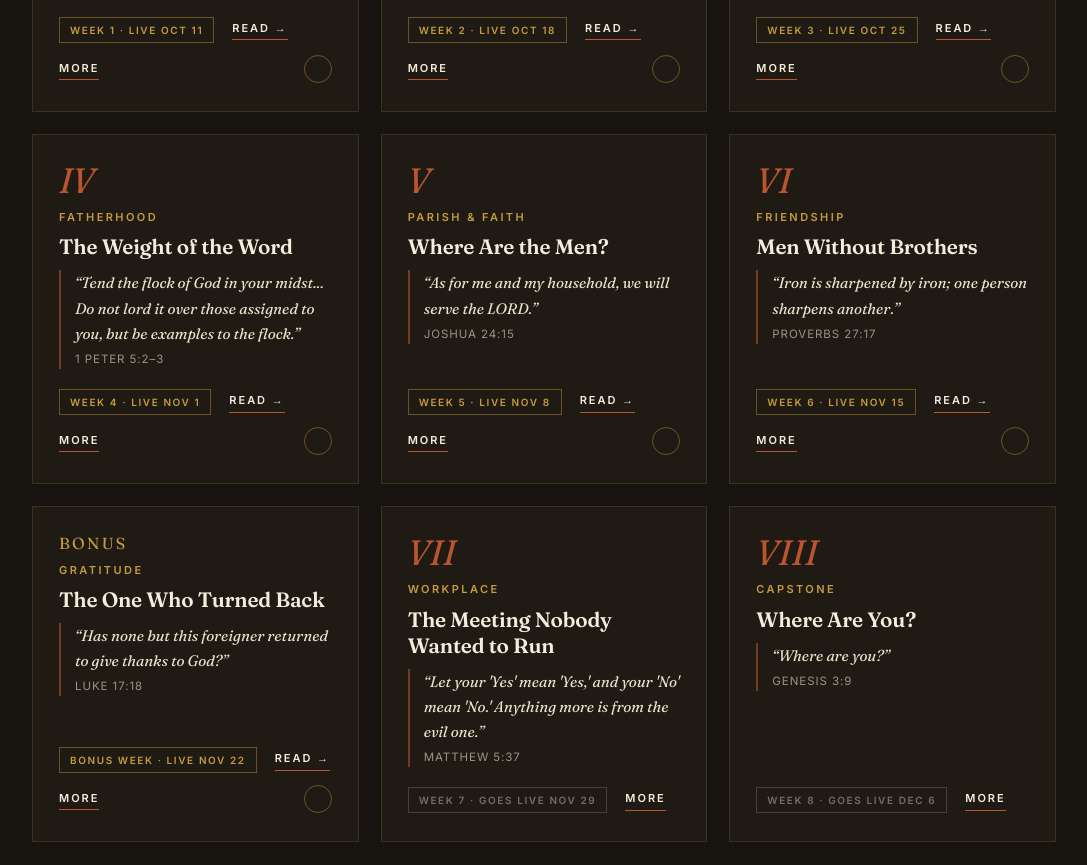
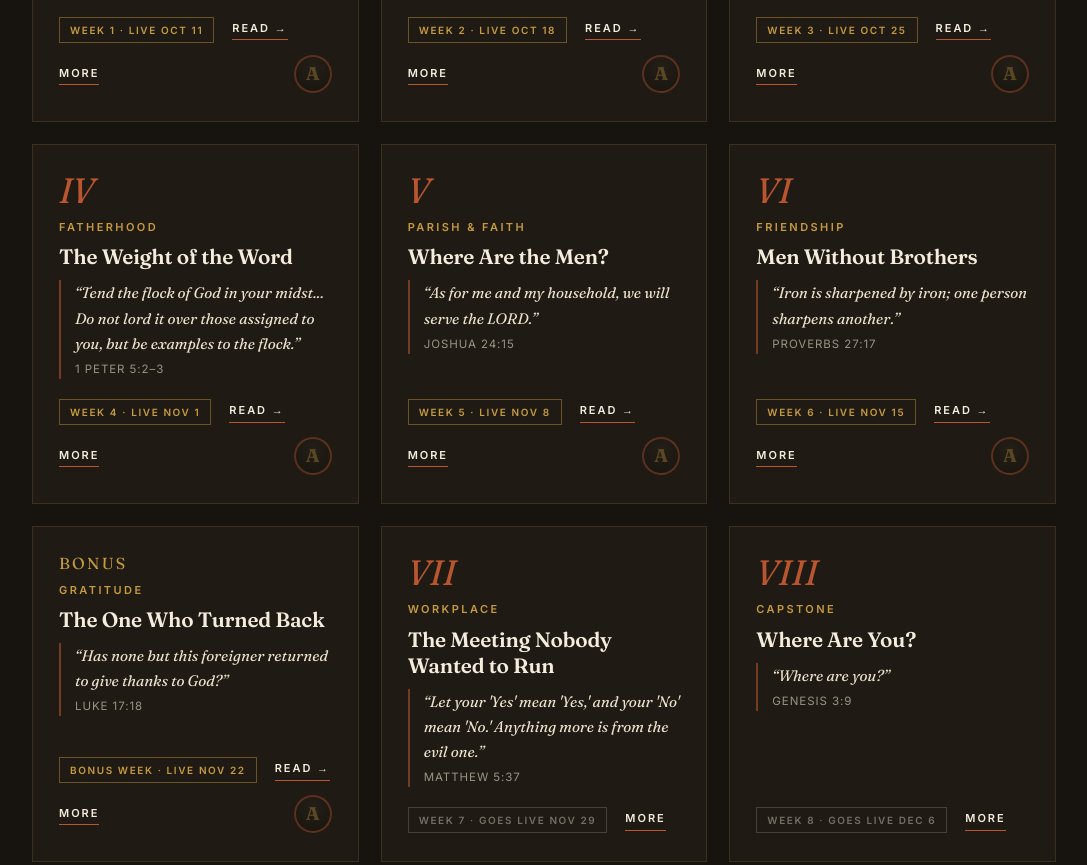
Before and after one commit to opnhomes/WhereWasAdam, a plain HTML site: page series.html in a window 1280 px wide. Shown: the part 909-1774 px from the top of the page, without its empty margins (96-1183 px from the left). Drawn offline with Linux system fonts and the light colour scheme.

Commit message:
Add files via upload

```diff
--- a/series.html
+++ b/series.html
@@ -51,37 +51,37 @@
   <div class="num">I</div><div class="tag">Identity</div><h3>The Question We Need to be Asking</h3>
   <div class="verse-s">&ldquo;God created mankind in his image; in the image of God he created them; male and female he created them.&rdquo;<cite>Genesis 1:27</cite></div>
   <p class="desc">Who are we — really? Not who society says we're supposed to be. Not the roles we fill or the titles we carry. The question of identity is the first question, and it doesn't go away until it's answered. This reflection goes to the root: who God made us to be, and what it looks like to live from that truth.</p>
-  <div class="actions"><span class="badge live">Week 1 · Live Oct 11</span><a class="linkbtn" href="reflection-1.html">Read &rarr;</a><button type="button" class="linkbtn" data-toggle>More</button><button type="button" class="readmark" aria-label="Mark as read" title="Mark as read">&#10003;</button></div>
+  <div class="actions"><span class="badge live">Week 1 · Live Oct 11</span><a class="linkbtn" href="reflection-1.html">Read &rarr;</a><button type="button" class="linkbtn" data-toggle>More</button><button type="button" class="readmark" aria-label="Mark as read" title="Mark as read">A</button></div>
 </article><article class="card entry reveal" data-id="2" data-live="1" data-cat="live|self">
   <div class="num">II</div><div class="tag">Interior Life</div><h3>The War Is Inside</h3>
   <div class="verse-s">&ldquo;With all vigilance guard your heart, for in it are the sources of life.&rdquo;<cite>Proverbs 4:23</cite></div>
   <p class="desc">Every gap we leave in our marriages, our fatherhood, our friendships — it starts somewhere inside us. Fear. Pride. Comfort. Lust. This reflection goes to the root before anywhere else: the interior life of a man who wants to show up but keeps going silent. Where the real battle is. How to fight it.</p>
-  <div class="actions"><span class="badge live">Week 2 · Live Oct 18</span><a class="linkbtn" href="reflection-2.html">Read &rarr;</a><button type="button" class="linkbtn" data-toggle>More</button><button type="button" class="readmark" aria-label="Mark as read" title="Mark as read">&#10003;</button></div>
+  <div class="actions"><span class="badge live">Week 2 · Live Oct 18</span><a class="linkbtn" href="reflection-2.html">Read &rarr;</a><button type="button" class="linkbtn" data-toggle>More</button><button type="button" class="readmark" aria-label="Mark as read" title="Mark as read">A</button></div>
 </article><article class="card entry reveal" data-id="3" data-live="1" data-cat="live|home">
   <div class="num">III</div><div class="tag">Marriage</div><h3>Loving Sacrificially</h3>
   <div class="verse-s">&ldquo;Husbands, love your wives, even as Christ loved the church and handed himself over for her.&rdquo;<cite>Ephesians 5:25</cite></div>
   <p class="desc">We married her to love her — fully, sacrificially, the way Christ loves the Church. That calling didn't expire at the reception. This reflection is about what it looks like to show up for our wives in a way that costs us something, drawing on Tobit, Ephesians, and St. John Paul II's Theology of the Body. For unmarried men, it's about growing in understanding of this sacrament.</p>
-  <div class="actions"><span class="badge live">Week 3 · Live Oct 25</span><a class="linkbtn" href="reflection-3.html">Read &rarr;</a><button type="button" class="linkbtn" data-toggle>More</button><button type="button" class="readmark" aria-label="Mark as read" title="Mark as read">&#10003;</button></div>
+  <div class="actions"><span class="badge live">Week 3 · Live Oct 25</span><a class="linkbtn" href="reflection-3.html">Read &rarr;</a><button type="button" class="linkbtn" data-toggle>More</button><button type="button" class="readmark" aria-label="Mark as read" title="Mark as read">A</button></div>
 </article><article class="card entry reveal" data-id="4" data-live="1" data-cat="live|home">
   <div class="num">IV</div><div class="tag">Fatherhood</div><h3>The Weight of the Word</h3>
   <div class="verse-s">&ldquo;Tend the flock of God in your midst... Do not lord it over those assigned to you, but be examples to the flock.&rdquo;<cite>1 Peter 5:2–3</cite></div>
   <p class="desc">There is no word in the human language more loaded with expectation than <em>father</em>. It carries everything — protection, presence, blessing, legacy. And for too many of us, shame. Because somewhere between the man we intended to be and the man we became, a gap opened up. And our children are living in it.</p>
-  <div class="actions"><span class="badge live">Week 4 · Live Nov 1</span><a class="linkbtn" href="reflection-4.html">Read &rarr;</a><button type="button" class="linkbtn" data-toggle>More</button><button type="button" class="readmark" aria-label="Mark as read" title="Mark as read">&#10003;</button></div>
+  <div class="actions"><span class="badge live">Week 4 · Live Nov 1</span><a class="linkbtn" href="reflection-4.html">Read &rarr;</a><button type="button" class="linkbtn" data-toggle>More</button><button type="button" class="readmark" aria-label="Mark as read" title="Mark as read">A</button></div>
 </article><article class="card entry reveal" data-id="5" data-live="1" data-cat="live|community">
   <div class="num">V</div><div class="tag">Parish & Faith</div><h3>Where Are the Men?</h3>
   <div class="verse-s">&ldquo;As for me and my household, we will serve the LORD.&rdquo;<cite>Joshua 24:15</cite></div>
   <p class="desc">So much of the spiritual weight of our families is carried by the women in our lives, while many of us stay quiet, distracted, or on the sidelines. Faith was never meant to be carried alone. This reflection is about what it looks like for us to lead from our knees.</p>
-  <div class="actions"><span class="badge live">Week 5 · Live Nov 8</span><a class="linkbtn" href="reflection-5.html">Read &rarr;</a><button type="button" class="linkbtn" data-toggle>More</button><button type="button" class="readmark" aria-label="Mark as read" title="Mark as read">&#10003;</button></div>
+  <div class="actions"><span class="badge live">Week 5 · Live Nov 8</span><a class="linkbtn" href="reflection-5.html">Read &rarr;</a><button type="button" class="linkbtn" data-toggle>More</button><button type="button" class="readmark" aria-label="Mark as read" title="Mark as read">A</button></div>
 </article><article class="card entry reveal" data-id="6" data-live="1" data-cat="live|community">
   <div class="num">VI</div><div class="tag">Friendship</div><h3>Men Without Brothers</h3>
   <div class="verse-s">&ldquo;Iron is sharpened by iron; one person sharpens another.&rdquo;<cite>Proverbs 27:17</cite></div>
   <p class="desc">The loneliness epidemic among men is real. We let friendships thin out, and we call it busy. We lose the men who would have told us the truth. This reflection is about what it takes to build — or rebuild — the kind of friendship that can bear weight.</p>
-  <div class="actions"><span class="badge live">Week 6 · Live Nov 15</span><a class="linkbtn" href="reflection-6.html">Read &rarr;</a><button type="button" class="linkbtn" data-toggle>More</button><button type="button" class="readmark" aria-label="Mark as read" title="Mark as read">&#10003;</button></div>
+  <div class="actions"><span class="badge live">Week 6 · Live Nov 15</span><a class="linkbtn" href="reflection-6.html">Read &rarr;</a><button type="button" class="linkbtn" data-toggle>More</button><button type="button" class="readmark" aria-label="Mark as read" title="Mark as read">A</button></div>
 </article><article class="card entry reveal" data-id="bonus" data-live="1" data-cat="live|self">
   <div class="num" style="font-size:1rem;font-style:normal;letter-spacing:.14em;text-transform:uppercase;color:var(--gold)">Bonus</div><div class="tag">Gratitude</div><h3>The One Who Turned Back</h3>
   <div class="verse-s">&ldquo;Has none but this foreigner returned to give thanks to God?&rdquo;<cite>Luke 17:18</cite></div>
   <p class="desc">Nine lepers walked on, healed and silent. One, a foreigner, turned back to say thank you. A short reflection for Thanksgiving week on the difference between entitlement and giving thanks, and on turning back to God from the heart. No challenge this week, just gratitude.</p>
-  <div class="actions"><span class="badge live">Bonus Week · Live Nov 22</span><a class="linkbtn" href="reflection-bonus.html">Read &rarr;</a><button type="button" class="linkbtn" data-toggle>More</button><button type="button" class="readmark" aria-label="Mark as read" title="Mark as read">&#10003;</button></div>
+  <div class="actions"><span class="badge live">Bonus Week · Live Nov 22</span><a class="linkbtn" href="reflection-bonus.html">Read &rarr;</a><button type="button" class="linkbtn" data-toggle>More</button><button type="button" class="readmark" aria-label="Mark as read" title="Mark as read">A</button></div>
 </article><article class="card entry reveal" data-id="7" data-live="0" data-cat="soon|community">
   <div class="num">VII</div><div class="tag">Workplace</div><h3>The Meeting Nobody Wanted to Run</h3>
   <div class="verse-s">&ldquo;Let your &#x27;Yes&#x27; mean &#x27;Yes,&#x27; and your &#x27;No&#x27; mean &#x27;No.&#x27; Anything more is from the evil one.&rdquo;<cite>Matthew 5:37</cite></div>
--- a/wwa.css
+++ b/wwa.css
@@ -385,3 +385,16 @@ footer a:hover { color: var(--gold); }
 @media (max-width: 560px) { .signup button.btn { width: 100%; } }
 .join-stage .signup-msg { font-size: .92rem; max-width: none; margin: 10px 0 0; color: #f0b49c; }
 .join-stage .signup-note { font-size: .8rem; max-width: none; margin: 4px 0 0; color: rgba(244,236,221,.6); }
+
+/* SERIES: the "read" mark is the site logo (serif A in a ring) */
+.readmark {
+  width: 38px; height: 38px; padding: 0; border-radius: 50%;
+  border: 2px solid rgba(185,85,47,.4);
+  background: radial-gradient(circle at 50% 30%, #241f17, #17140f);
+  color: rgba(198,154,63,.35);
+  font-family: 'Fraunces', serif; font-weight: 700; font-size: 1.15rem; line-height: 1; letter-spacing: 0;
+  transition: color .25s, border-color .25s, box-shadow .25s, transform .25s var(--ease);
+}
+.readmark:hover { border-color: var(--rust); color: rgba(198,154,63,.8); transform: scale(1.08); }
+.entry.read .readmark { background: radial-gradient(circle at 50% 30%, #241f17, #17140f); border-color: var(--rust); color: var(--gold); box-shadow: 0 0 0 3px rgba(198,154,63,.18), 0 0 18px rgba(198,154,63,.25); }
+.entry.read .num::after { content: none; }
```
